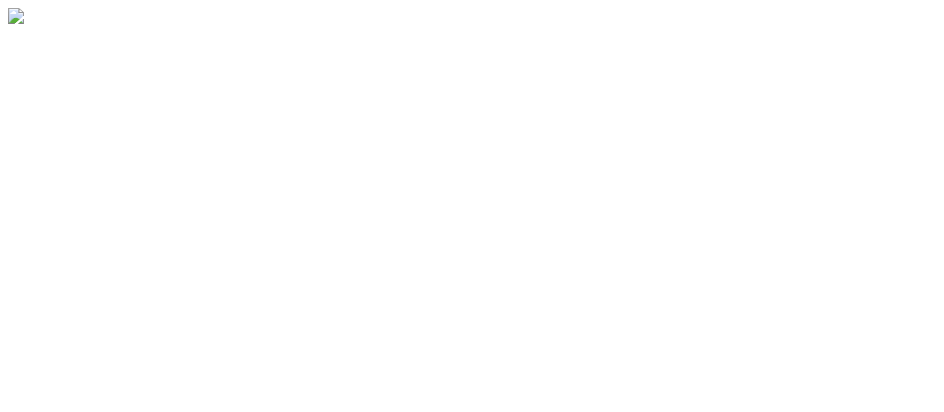
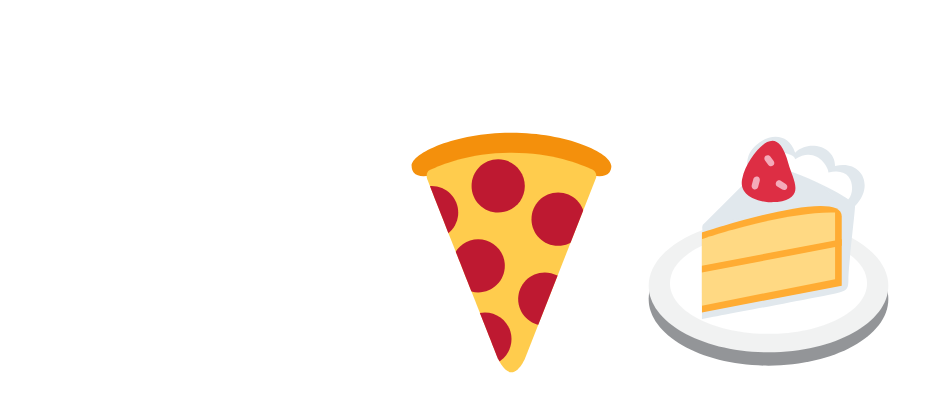
Before and after one commit to PatrickWeaver/pizzacake, a website: page public/index.html in a window 1280 px wide. Shown: the whole page, without its empty margins (0-944 px from the left). Drawn offline with Linux system fonts and the light colour scheme.

Commit message:
fix images

```diff
--- a/public/index.html
+++ b/public/index.html
@@ -3,15 +3,19 @@
 	<title>🍕🍰</title>
 	<style>
 		#pc {
-				font-size: 300px;
-				text-align: center;
-				margin-top: 10%;
+			text-align: center;
+			margin-top: 10%;
+			width: 100%;
 			}
+		.e {
+			width: 20%;
+		}
 	</style>
 </head>
 <body>
-	<div id=\'pc\'>
-		<img src=\'/images/cake.svg\'>
+	<div id='pc'>
+		<img id='pizza' class='e' src='/images/pizza.svg'>
+		<img id='cake' class='e' src='/images/cake.svg'>
 	</div>
 </body>
 </html>
```
Also changed, not shown: public/images/cake.svg (renamed from images/cake.svg), public/images/pizza.svg (renamed from images/pizza.svg), 1 other file.
